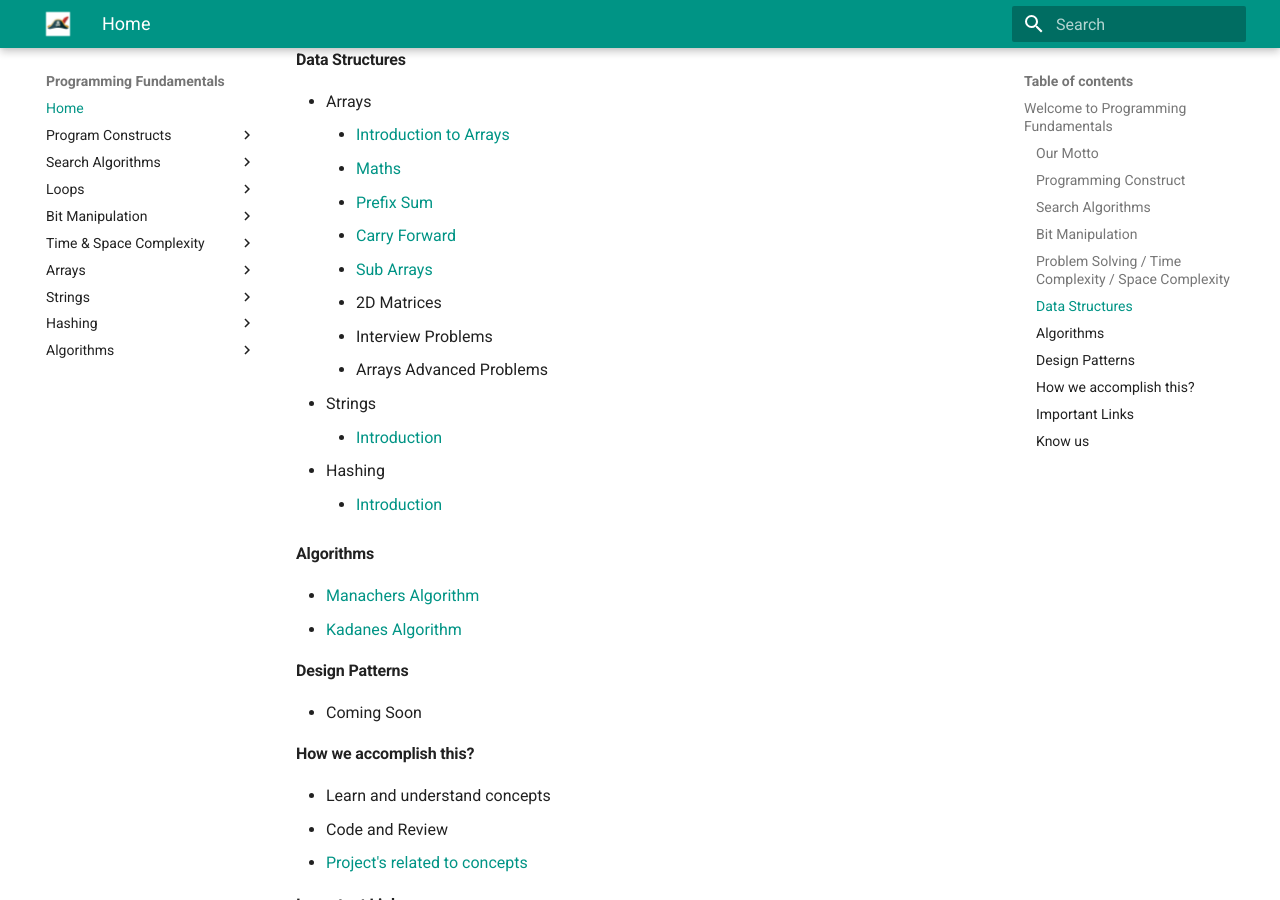
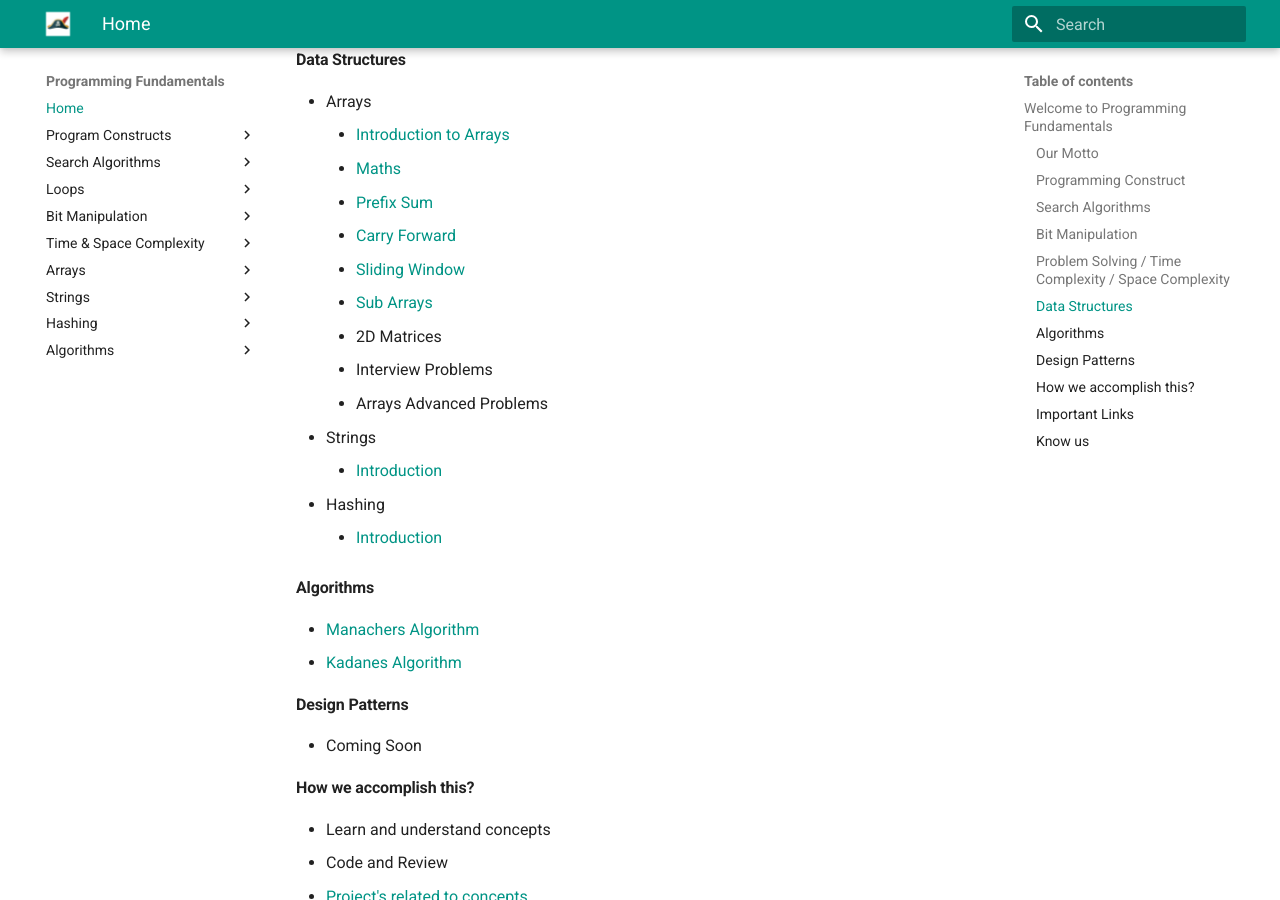
Before and after one commit to santosh-1987/programming-fundamentals, an MkDocs documentation site: the page built from docs/index.md, in a window 1280 px wide and 900 px high, scrolled down 1416 px. Built offline with MkDocs 1.6.1 and Material for MkDocs 9.7.7, drawn with Linux system fonts in a browser that asks for light colours; the version menu is left out.

```diff
--- a/docs/index.md
+++ b/docs/index.md
@@ -45,6 +45,7 @@
     - [Maths](arrays/maths.md)
     - [Prefix Sum](arrays/prefix_sum.md)
     - [Carry Forward](arrays/array_carry_forward.md)
+    - [Sliding Window](https://santosh-1987.github.io/programming-fundamentals/arrays/array_carry_forward/#window-sliding-technique)
     - [Sub Arrays](arrays/sub_arrays.md)
     - 2D Matrices
     - Interview Problems
```
